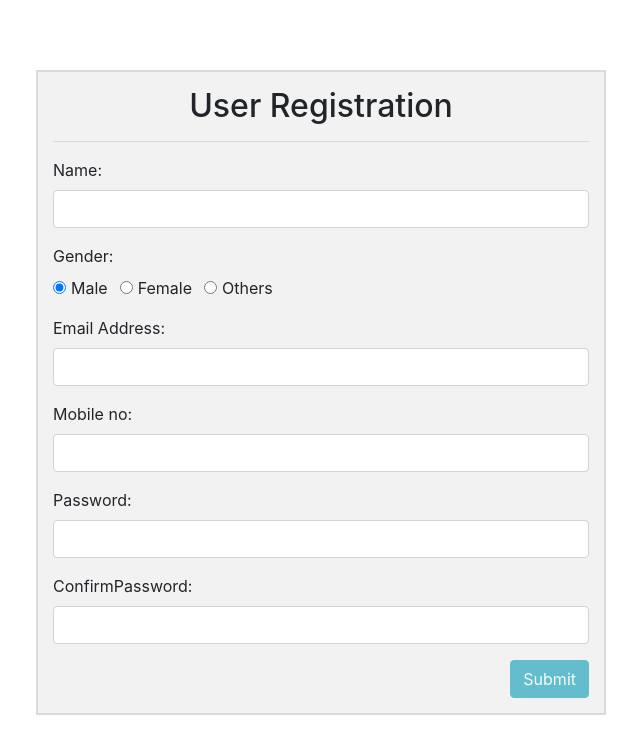
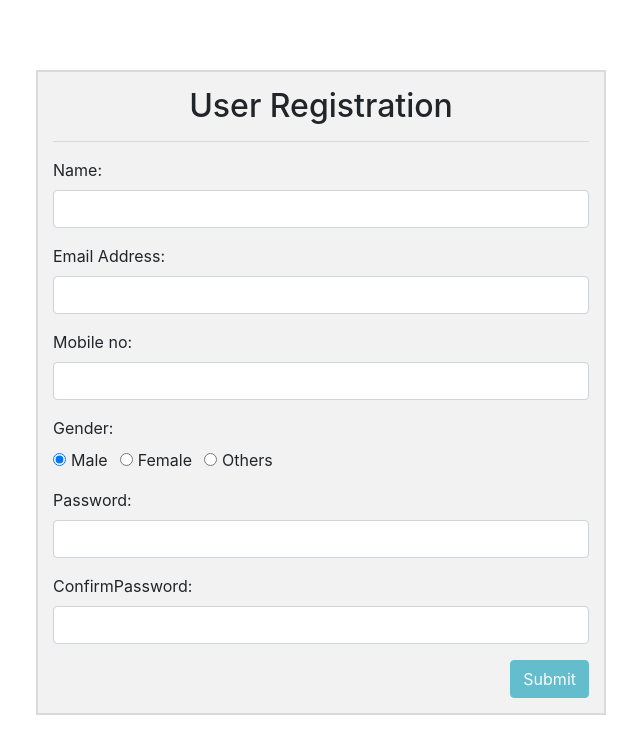
Before and after one commit to adritasharma/ReactiveCommonInputs, an Angular app: page / in a window 1280 px wide. Shown: the top 754 px of the page, without its empty margins (319-959 px from the left). Built offline with nearby package versions, Linux system fonts and the light colour scheme.

Commit message:
input radio with object type value

```diff
--- a/src/app/_shared/input-components/custom-input-radio/custom-input-radio.component.html
+++ b/src/app/_shared/input-components/custom-input-radio/custom-input-radio.component.html
@@ -1,16 +1,14 @@
-<!-- <div class="form-group" [class.is-invalid]="inputError">
-  <label>{{label}}:</label>
-  <input type="text" class="form-control" [formControlName]="controlName" (blur)="onBlur()"
-    [ngClass]="{'is-invalid':inputError ,'is-valid':!inputError && inputValue }" #ref (keyup)="onKeyUp()">
-  <span class=" invalid-feedback" *ngIf="inputError">
-    {{inputError}}
-  </span>
-</div> -->
 <div class="form-group" [class.is-invalid]="inputError">
   <label>{{label}}:</label><br>
   <div class="form-check-inline" *ngFor="let item of itemList">
     <label class="form-check-label">
-      <input type="radio" class="form-check-input" [formControlName]="controlName" [value]="item">{{item}}
+      <ng-container *ngIf="!isItemListObject">
+        <input type="radio" class="form-check-input" [formControlName]="controlName" [value]="item">{{item}}
+      </ng-container>
+      <ng-container *ngIf="isItemListObject">
+        <input type="radio" class="form-check-input" [formControlName]="controlName"
+          [value]="item[valueProp]">{{item[displayProp]}}
+      </ng-container>
     </label>
   </div>
   <span class=" invalid-feedback" *ngIf="inputError">
--- a/src/app/_shared/input-components/custom-input-radio/custom-input-radio.component.ts
+++ b/src/app/_shared/input-components/custom-input-radio/custom-input-radio.component.ts
@@ -25,6 +25,10 @@ export class CustomInputRadioComponent implements OnInit {
   @Input() disabled: boolean;
   @Input() focus: boolean
 
+  @Input() isItemListObject: boolean
+  @Input() displayProp: string
+  @Input() valueProp: string
+
   @Output() blur = new EventEmitter();
 
   @ViewChild('ref') ref: ElementRef;
--- a/src/app/app.component.html
+++ b/src/app/app.component.html
@@ -8,14 +8,17 @@
         <input-text controlName="Fullname" label="Name" (blur)="logValidationErrors()"
           [inputError]="formErrors.Fullname"></input-text>
 
-        <input-radio controlName="Gender" label="Gender" (blur)="logValidationErrors()"
-          [inputError]="formErrors.Gender" [itemList]="genderList"></input-radio>
-
         <input-text controlName="Email" label="Email Address" (blur)="logValidationErrors()"
           [inputError]="formErrors.Email"></input-text>
 
         <input-text controlName="Mobileno" label="Mobile no" (blur)="logValidationErrors()"
           [inputError]="formErrors.Mobileno"></input-text>
+
+        <!-- <input-radio controlName="Gender" label="Gender" (blur)="logValidationErrors()"
+          [inputError]="formErrors.Gender" [itemList]="genderList"></input-radio> -->
+
+        <input-radio controlName="Gender" label="Gender" (blur)="logValidationErrors()" [inputError]="formErrors.Gender"
+          [itemList]="genderList" [isItemListObject]="true" displayProp="text" valueProp="id"></input-radio>
 
         <input-password controlName="Password" label="Password" (blur)="logValidationErrors()"
           [inputError]="formErrors.Password" [showEye]="true"></input-password>
--- a/src/app/app.component.ts
+++ b/src/app/app.component.ts
@@ -33,14 +33,18 @@ export class AppComponent {
   };
   formErrors = {};
 
+  // genderList = [
+  //   "Male", "Female", "Others"
+  // ]
+
   genderList = [
-    "Male", "Female", "Others"
+    {id:1, text:"Male"}, {id:2, text:"Female"}, {id:3, text:"Others"}
   ]
 
   ngOnInit() {
     this.signUpForm = this.fb.group({
       Fullname: ['', [Validators.required]],
-      Gender:['Male'],
+      Gender:[1, [Validators.required]],
       Email: ['', [Validators.required, Validators.pattern(this._validate.regex.email)]],
       Mobileno: ['', Validators.pattern(this._validate.regex.phone)],
       Password: ['', [Validators.required]],
```
